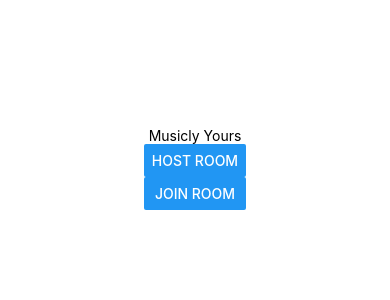
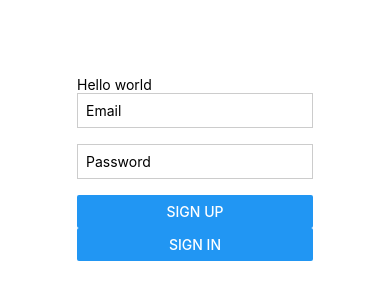
Before and after one commit to serendiipity/Musicly, a React Native app in the folder frontend/: screen / in a window 390 px wide. Shown: the part 254-554 px from the top of the page. Built offline with nearby package versions, Linux system fonts and the light colour scheme.

Commit message:
implement authentication with Firebase

```diff
--- a/frontend/App.js
+++ b/frontend/App.js
@@ -1,86 +1,42 @@
 import React, { useState } from 'react';
-import { StyleSheet, Text, View , TextInput, Button } from 'react-native';
-import Room from './Room';
+import { StyleSheet, Text, View, TextInput, Button } from 'react-native';
+import RoomManager from './RoomManager';
+import { firebase } from './firebaseConfig';
 
 export default function App() {
-  const [hostUserId, setHostUserId] = useState('');
-  const [roomCode, setRoomCode] = useState('');
-  const [isHosting, setIsHosting] = useState(null);
-  const [joined, setJoined] = useState(false);
+  const [user, setUser] = useState(null);
+  const [email, setEmail] = useState('');
+  const [password, setPassword] = useState('');
 
-  const createRoom = async () => {
+
+  const signUp = async () => {
     try {
-      const response = await fetch('http://localhost:3000/createRoom', {
-        method: 'POST',
-        headers: {
-          'Content-Type': 'application/json'
-        },
-        body: JSON.stringify({ hostUserId })
-      });
-
-      const data = await response.json();
-      setRoomCode(data.roomId);
-      setJoined(true);
-      setIsHosting(true);
+      const userCredential = await firebase.auth().createUserWithEmailAndPassword(email, password);
+      setUser(userCredential.user);
+      setEmail('');
+      setPassword('');
     } catch (error) {
       console.error(error);
     }
   };
 
-  const joinRoom = async () => {
-    try {
-      await fetch('http://localhost:3000/joinRoom', {
-        method: 'POST',
-        headers: {
-          'Content-Type': 'application/json'
-        },
-        body: JSON.stringify({ roomId: roomCode, userId: hostUserId })
-      });
-      setJoined(true);
-      setIsHosting(false);
-    } catch (error) {
-      console.error(error);
-    }
+  const signIn = async () => {
+
   };
-
 
   return (
     <View style={styles.container}>
-      <Text>Musicly Yours</Text>
-      {!joined ? (
+      {!user ? (
         <View>
-          {isHosting === null && (
-            <View>
-              <Button title="Host Room" onPress={() => setIsHosting(true)} />
-              <Button title="Join Room" onPress={() => setIsHosting(false)} />
-            </View>
-          )}
-          {isHosting === true && (
-            <View>
-              <TextInput
-                style={styles.input}
-                placeholder="Enter User ID"
-                value={hostUserId}
-                onChangeText={setHostUserId}
-              />
-              <Button title="Create Room" onPress={createRoom} />
-              {roomCode && <Text>Room Code: {roomCode}</Text>}
-            </View>
-          )}
-          {isHosting === false && (
-            <View>
-              <TextInput
-                style={styles.input}
-                placeholder="Enter Room Code"
-                value={roomCode}
-                onChangeText={setRoomCode}
-              />
-              <Button title="Join Room" onPress={joinRoom} />
-            </View>
-          )}
+          <Text>Hello world</Text>
+          <TextInput style={styles.input} placeholder="Email" value={email} onChangeText={setEmail} />
+          <TextInput style={styles.input} placeholder="Password" value={password} onChangeText={setPassword} secureTextEntry/>
+          <Button title="Sign Up" onPress={signUp} />
+          <Button title="Sign In" onPress={signIn} />
         </View>
       ) : (
-        <Room roomCode={roomCode} isHosting={false} hostUserId={hostUserId} />
+        <RoomManager hostUserId={user.uid} />
+
       )}
     </View>
   );
@@ -99,5 +55,5 @@ const styles = StyleSheet.create({
     borderWidth: 1,
     padding: 8,
     marginBottom: 16,
-  }
+  },
 });
--- /dev/null
+++ b/frontend/RoomManager.js
@@ -0,0 +1,22 @@
+import React from 'react';
+import { View, Button, Text, Alert } from 'react-native';
+
+const RoomManager = ({ hostUserId }) => {
+	const hostRoom = () => {
+		Alert.alert("Hosting Room", `User with ID ${hostUserId} is hosting`);
+	};
+
+	const joinRoom = () => {
+		Alert.alert("joining room", "you are joining a room");
+	};
+
+	return (
+		<View>
+			<Text>Welcome {hostUserId}</Text>
+			<Button title="host room" onPress={hostRoom} />
+			<Button title="join room" onPress={joinRoom} />
+		</View>
+	);
+};
+
+export default RoomManager;
--- /dev/null
+++ b/frontend/firebaseConfig.js
@@ -0,0 +1,24 @@
+import firebase from 'firebase/compat/app';
+import 'firebase/compat/auth';
+
+console.log("file config loaded");
+
+// Your web app's Firebase configuration
+// For Firebase JS SDK v7.20.0 and later, measurementId is optional
+const firebaseConfig = {
+  apiKey: "AIzaSyCzkl-E5YSwsjaku2AzcLmxL5e54bmjW7Q",
+  authDomain: "musicly-2f1f7.firebaseapp.com",
+  projectId: "musicly-2f1f7",
+  storageBucket: "musicly-2f1f7.appspot.com",
+  messagingSenderId: "257948260771",
+  appId: "1:257948260771:web:c323532303b1fd19216216",
+  measurementId: "G-W4DSM0L90C"
+};
+
+  if (!firebase.apps.length) {
+    firebase.initializeApp(firebaseConfig);
+  } else {
+    firebase.app();
+  }
+
+export { firebase };
```
Also changed, not shown: frontend/package.json (+7 -4 lines), 1 other file (tests, documents, lock files or other folders).
